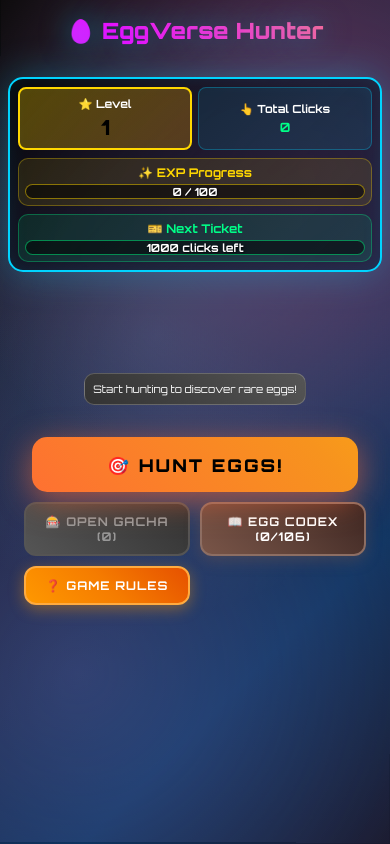
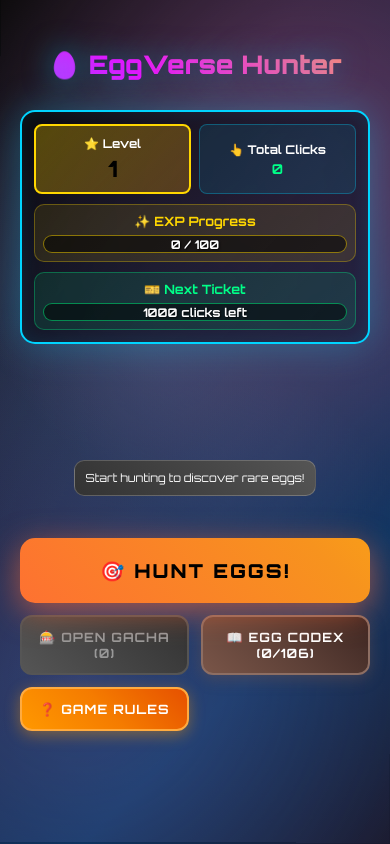
Before and after one commit to Junoh123123/EggVerse-Hunter_app, a PHP site: page /index_optimized_fixed.html in a window 390 px wide. Run offline with PHP 8.4, Linux system fonts and the light colour scheme.

Commit message:
모바일 UI 중앙 정렬 및 버튼 기본 상태 수정
- 모바일에서 UI를 세로 중앙 기준으로 정렬하여 균형잡힌 레이아웃 구현
- 각 UI 요소들의 크기와 간격을 조정하여 더 깔끔한 디자인
- Hunt Eggs 버튼의 기본 상태를 큰 버튼으로 강제 설정
- iPhone 16 Pro Max에서 더 나은 가독성과 터치 경험 제공
- flex center 레이아웃으로 전체적인 UI 균형 개선

```diff
--- a/css/styles.css
+++ b/css/styles.css
@@ -515,6 +515,8 @@ h1 {
   overflow: hidden;
   animation: pulseGlow 2s ease-in-out infinite;
   will-change: transform;
+  /* 기본 상태를 큰 버튼으로 강제 설정 */
+  transform: scale(1) translate3d(0,0,0) !important;
 }
 
 #clickBtn::before {
@@ -1198,123 +1200,139 @@ h1 {
     height: 100vh;
     max-height: 100vh;
     overflow: hidden;
-    padding: 8px;
+    padding: 12px;
     display: flex;
     flex-direction: column;
-    justify-content: space-between;
+    justify-content: center;
+    align-items: center;
+    gap: 12px;
   }
 
   h1 {
-    font-size: 1.5rem;
-    margin-bottom: 8px;
+    font-size: 1.8rem;
+    margin-bottom: 12px;
+    margin-top: 0;
+    flex-shrink: 0;
   }
 
   #stats {
-    padding: 8px;
-    margin: 5px auto;
+    padding: 10px;
+    margin: 0 auto;
     flex-shrink: 0;
     min-height: auto;
+    width: 100%;
+    max-width: 400px;
   }
 
   .stat-grid {
     grid-template-columns: repeat(2, 1fr);
-    gap: 6px;
-    font-size: 0.7rem;
+    gap: 8px;
+    font-size: 0.75rem;
   }
 
   .stat-item {
-    padding: 6px;
-    min-height: 40px;
+    padding: 8px;
+    min-height: 45px;
   }
 
   .stat-item.level-highlight {
+    padding: 10px;
+    border: 2px solid #FFD700;
+  }
+
+  .level-value {
+    font-size: 1.4rem !important;
+  }
+
+  .stat-value {
+    font-size: 0.85rem;
+  }
+
+  /* EXP와 Ticket 바 컨테이너 크기 조정 */
+  .exp-container, .ticket-container {
+    margin-top: 10px;
     padding: 8px;
-    border: 2px solid #FFD700;
-  }
-
-  .level-value {
-    font-size: 1.3rem !important;
-  }
-
-  .stat-value {
+  }
+
+  .exp-label, .ticket-label {
     font-size: 0.8rem;
-  }
-
-  /* EXP와 Ticket 바 컨테이너 크기 줄이기 */
-  .exp-container, .ticket-container {
-    margin-top: 8px;
-    padding: 6px;
-  }
-
-  .exp-label, .ticket-label {
+    margin-bottom: 6px;
+  }
+
+  .exp-bar, .ticket-bar {
+    height: 18px;
+  }
+
+  .exp-text, .ticket-text {
     font-size: 0.75rem;
-    margin-bottom: 4px;
-  }
-
-  .exp-bar, .ticket-bar {
-    height: 15px;
-  }
-
-  .exp-text, .ticket-text {
-    font-size: 0.7rem;
-  }
-
-  /* 콤보 컨테이너 크기 줄이기 */
+  }
+
+  /* 콤보 컨테이너 크기 조정 */
   .combo-container {
-    min-height: 40px;
-    margin: 8px auto;
+    min-height: 50px;
+    margin: 10px auto;
+    max-width: 400px;
+    flex-shrink: 0;
   }
 
   #comboDisplay {
-    padding: 6px 12px;
+    padding: 8px 16px;
   }
 
   .combo-count {
-    font-size: 0.9rem;
+    font-size: 1rem;
   }
 
   .combo-bonus {
-    font-size: 0.75rem;
+    font-size: 0.8rem;
   }
 
   #rarityBar {
-    padding: 6px;
-    margin: 8px auto;
-    font-size: 0.6rem;
+    padding: 8px;
+    margin: 10px auto;
+    font-size: 0.65rem;
+    max-width: 400px;
+    flex-shrink: 0;
   }
 
   /* 컨트롤 버튼들 크기 최적화 */
   .controls {
-    gap: 8px;
-    margin: 8px 0;
+    gap: 10px;
+    margin: 12px 0;
     flex-shrink: 0;
-    padding: 0 8px;
+    padding: 0;
+    width: 100%;
+    max-width: 400px;
   }
 
   #clickBtn {
-    padding: 15px 20px;
-    font-size: 1rem;
+    padding: 18px 24px;
+    font-size: 1.1rem;
     grid-column: 1 / -1;
-    margin: 0 8px;
+    margin: 0;
     touch-action: manipulation;
     -webkit-tap-highlight-color: transparent;
+    min-height: 60px;
+    /* 기본 상태를 큰 버튼으로 설정 */
+    transform: scale(1) translate3d(0,0,0);
   }
 
   #gachaBtn, #galleryToggle, #dexToggle, #rulesToggle {
-    padding: 8px 12px;
-    font-size: 0.7rem;
+    padding: 10px 16px;
+    font-size: 0.75rem;
     touch-action: manipulation;
     -webkit-tap-highlight-color: transparent;
   }
 
   /* 에그박스 최적화 */
   #eggBox {
-    grid-template-columns: repeat(auto-fill, minmax(80px, 1fr));
-    gap: 6px;
-    padding: 8px;
-    max-height: 30vh;
+    grid-template-columns: repeat(auto-fill, minmax(90px, 1fr));
+    gap: 8px;
+    padding: 10px;
+    max-height: 25vh;
     overflow-y: auto;
-    flex-grow: 1;
+    flex-grow: 0;
+    flex-shrink: 1;
   }
 
   /* 모달 최적화 */
@@ -1435,70 +1453,85 @@ h1 {
   }
 
   .container {
+    padding: 15px;
+    justify-content: center;
+    align-items: center;
+    gap: 15px;
+  }
+
+  h1 {
+    font-size: 1.6rem;
+    margin-bottom: 15px;
+    margin-top: 0;
+    flex-shrink: 0;
+  }
+
+  #stats {
+    padding: 12px;
+    margin: 0 auto;
+    flex-shrink: 0;
+    width: 100%;
+    max-width: 350px;
+  }
+
+  .stat-grid {
+    gap: 8px;
+    font-size: 0.75rem;
+  }
+
+  .stat-item {
     padding: 8px;
-    justify-content: center;
+    min-height: 45px;
+  }
+
+  .combo-container {
+    min-height: 50px;
+    margin: 12px auto;
+    max-width: 350px;
+    flex-shrink: 0;
+  }
+
+  #comboDisplay {
+    padding: 10px 18px;
+  }
+
+  #rarityBar {
+    padding: 10px;
+    margin: 12px auto;
+    font-size: 0.7rem;
+    max-width: 350px;
+    flex-shrink: 0;
+  }
+
+  .controls {
+    padding: 0;
     gap: 12px;
-  }
-
-  h1 {
-    font-size: 1.4rem;
-    margin-bottom: 12px;
-    margin-top: 8px;
-  }
-
-  #stats {
-    padding: 8px;
-    margin: 8px auto;
+    margin: 15px 0;
+    width: 100%;
+    max-width: 350px;
     flex-shrink: 0;
   }
 
-  .stat-grid {
-    gap: 6px;
-    font-size: 0.7rem;
-  }
-
-  .stat-item {
-    padding: 6px;
-    min-height: 40px;
-  }
-
-  .combo-container {
-    min-height: 45px;
-    margin: 8px auto;
-  }
-
-  #comboDisplay {
-    padding: 8px 16px;
-  }
-
-  #rarityBar {
-    padding: 8px;
-    margin: 8px auto;
-    font-size: 0.65rem;
-  }
-
-  .controls {
-    padding: 0 16px;
-    gap: 10px;
-    margin: 12px 0;
-  }
-
   #clickBtn {
-    padding: 16px 20px;
-    font-size: 1.1rem;
-    margin: 0 8px;
-    min-height: 55px;
+    padding: 20px 24px;
+    font-size: 1.2rem;
+    margin: 0;
+    min-height: 65px;
+    /* 기본 상태를 큰 버튼으로 강제 설정 */
+    transform: scale(1) translate3d(0,0,0) !important;
   }
 
   #gachaBtn, #galleryToggle, #dexToggle, #rulesToggle {
-    padding: 10px 14px;
-    font-size: 0.75rem;
+    padding: 12px 16px;
+    font-size: 0.8rem;
   }
 
   #eggBox {
-    max-height: 28vh;
-    padding: 8px;
-    margin-top: 8px;
+    max-height: 20vh;
+    padding: 10px;
+    margin-top: 0;
+    flex-grow: 0;
+    flex-shrink: 1;
   }
 
   /* iPhone 16 Pro Max Gacha 모달 최적화 */
--- a/js/main.js
+++ b/js/main.js
@@ -61,6 +61,25 @@ class GameController {
       document.addEventListener('gestureend', function(e) {
         e.preventDefault();
       }, false);
+    }
+
+    // Hunt Eggs 버튼을 항상 기본 큰 상태로 유지
+    const clickBtn = document.getElementById("clickBtn");
+    if (clickBtn) {
+      // 기본 스타일을 큰 상태로 강제 설정
+      const ensureLargeButton = () => {
+        clickBtn.style.transform = "scale(1) translate3d(0,0,0)";
+        clickBtn.style.transition = "transform 0.2s cubic-bezier(0.4, 0, 0.2, 1), box-shadow 0.2s cubic-bezier(0.4, 0, 0.2, 1), background-position 0.3s ease";
+      };
+
+      // 페이지 로드시 즉시 적용
+      ensureLargeButton();
+
+      // DOM이 변경될 때마다 확인
+      setTimeout(ensureLargeButton, 100);
+
+      // 주기적으로 확인해서 버튼이 작아지지 않도록 보장
+      setInterval(ensureLargeButton, 1000);
     }
   }
 
```
